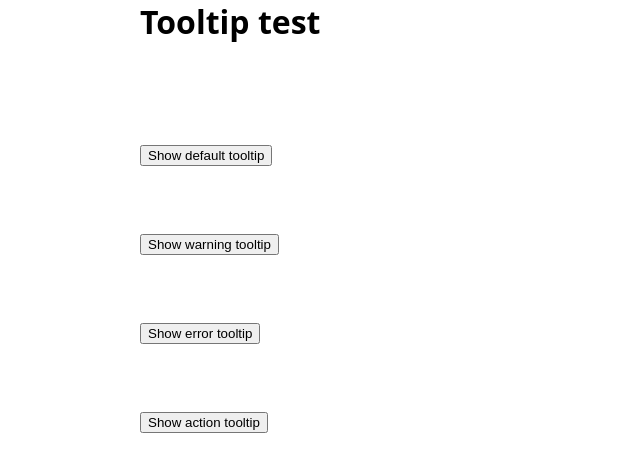
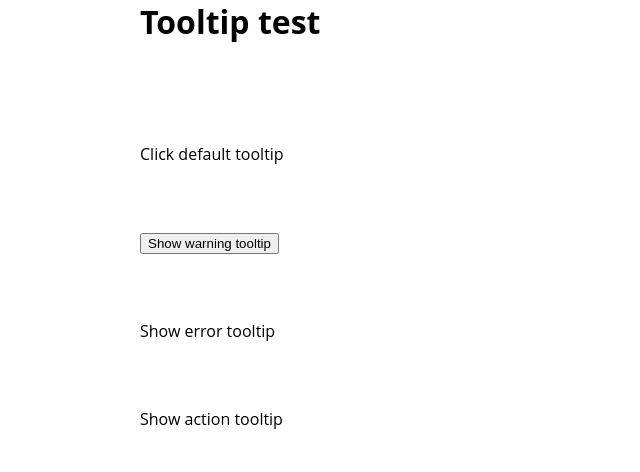
Before and after one commit to jerzyz-visma/floating-tooltip, a Vue app: page / in a window 1280 px wide. Shown: the top 472 px of the page, without its empty margins (0-640 px from the left). Built offline with nearby package versions, Linux system fonts and the light colour scheme.

Commit message:
Add prop for triggerTag element

```diff
--- a/src/App.vue
+++ b/src/App.vue
@@ -1,22 +1,21 @@
 <script setup>
 // This starter template is using Vue 3 <script setup> SFCs
 // Check out https://v3.vuejs.org/api/sfc-script-setup.html#sfc-script-setup
-import Tooltip from './components/Tooltip.vue'
-</script>
+import Tooltip from './components/Tooltip.vue'</script>
 
 <template>
   <h1>Tooltip test</h1>
 
   <Tooltip>
-    <button>Show default tooltip</button>
+    Click default tooltip
     <template #content>
       <strong>Tooltip title</strong>
       <p>Default Tooltip <a href="#">link</a></p>
     </template>
   </Tooltip>
   <br><br><br><br>
-  <Tooltip variant="warning">
-    <button>Show warning tooltip</button>
+  <Tooltip triggerTag="button" variant="warning">
+    Show warning tooltip
     <template #content>
       <strong>Tooltip title</strong>
       <p>Warning Tooltip <a href="#">link</a></p>
@@ -24,7 +23,7 @@ import Tooltip from './components/Tooltip.vue'
   </Tooltip>
   <br><br><br><br>
   <Tooltip variant="error">
-    <button>Show error tooltip</button>
+    Show error tooltip
     <template #content>
       <strong>Tooltip title</strong>
       <p>Error Tooltip <a href="#">link</a></p>
@@ -32,7 +31,7 @@ import Tooltip from './components/Tooltip.vue'
   </Tooltip>
   <br><br><br><br>
   <Tooltip variant="action">
-    <button>Show action tooltip</button>
+    Show action tooltip
     <template #content>
       <p>Action Tooltip <a href="#">link</a></p>
     </template>
@@ -52,6 +51,7 @@ import Tooltip from './components/Tooltip.vue'
   --red-70: #d93644;
   --red-80: #d11525;
 }
+
 html, body, #app {
   height: 100%;
   min-height: 100vh;
--- a/src/components/Tooltip.vue
+++ b/src/components/Tooltip.vue
@@ -1,50 +1,64 @@
 <template>
-  <div
-    class="tooltip-trigger"
+  <component
+    :is="triggerTag"
     ref="triggerRef"
     aria-describedby="tooltip"
-    @click="onClick"
-    @mouseenter="onHover"
-    @mouseout="onLeave"
-
+    class="tooltip-trigger"
+    @click="onToggle"
+    @mouseenter="onMouseEnter"
+    @mouseout="onMouseOut"
   >
-    <slot />
-  </div>
+    <slot/>
+  </component>
   <teleport to="body">
     <transition name="fade">
       <div
         v-if="isOpened"
+        ref="tooltipRef"
+        :class="classes"
+        :style="cssVars"
         class="tooltip"
-        ref="tooltipRef"
         role="tooltip"
-        @mouseenter="onHover"
-        @mouseout="onLeave"
-        :style="cssVars"
-        :class="classes"
+        @mouseenter="onMouseEnter"
+        @mouseout="onMouseOut"
       >
-        <slot name="content">Default Tooltip content</slot>
-        <div class="arrow" ref="arrowRef" />
+        <slot name="content">Default content</slot>
+        <div ref="arrowRef" class="arrow"/>
       </div>
     </transition>
   </teleport>
 </template>
 
-<script setup lang="ts">
-import { computed, nextTick, onMounted, onRenderTriggered, ref, toRefs, watch, watchEffect } from "vue";
-import { arrow, computePosition, shift, flip, offset } from '@floating-ui/dom';
-import useWindowResize from "../hooks/useWindowResize";
+<script lang="ts" setup>
+import { computed, nextTick, onMounted, onUnmounted, PropType, ref, watch } from "vue";
+import { arrow, computePosition, flip, offset, shift } from '@floating-ui/dom';
+import { MiddlewareData, Placement } from '@floating-ui/core'
+import useWindowResize from "./useWindowResize";
 
-interface Props {
-  variant?: string,
-  offsetProp?: number,
-  placementProp?: string,
-}
-type Variants = ''|'error'|'warning'|'action'
+type Trigger = 'hover' | 'focus' | 'toggle';
+type Variant = '' | 'error' | 'warning' | 'action'
 
-const { variant, offsetProp = 10, placementProp = 'top'} = defineProps<Props>()
-
-// const { offsetProp, placementProp } = toRefs(props);
-const { width, height } = useWindowResize();
+const {offsetProp, placementProp, trigger, triggerTag, variant} = defineProps({
+  offsetProp: {
+    type: Number,
+    default: 10
+  },
+  placementProp: {
+    type: String as PropType<Placement>,
+    default: 'top'
+  },
+  trigger: {
+    type: [String, Array] as PropType<Trigger | Trigger[]>,
+    default: () => ["hover", "focus"]
+  },
+  triggerTag: {
+    type: String,
+    default: 'span'
+  },
+  variant: {
+    type: String as PropType<Variant>,
+  },
+})
 
 const triggerRef = ref<HTMLElement | null>(null);
 const tooltipRef = ref<HTMLElement | null>(null);
@@ -62,18 +76,18 @@ const classes = computed(() => {
 });
 
 async function updatePosition() {
-  if (!triggerRef.value || !tooltipRef.value) return
-  console.log(arrowRef.value)
-  const { x, y, placement, middlewareData } = await computePosition(
+  if (!triggerRef.value || !tooltipRef.value || !arrowRef.value) return
+
+  const {x, y, placement, middlewareData} = await computePosition(
     triggerRef.value,
     tooltipRef.value,
     {
-      placement: placementProp,
+      placement: placementProp || 'top',
       middleware: [
         offset(offsetProp), // Middleware behavior is dependent on order.
         flip(),
-        shift({ padding: 5 }),
-        arrow({ element: arrowRef.value })
+        shift({padding: 5}),
+        arrow({element: arrowRef.value})
       ]
     }
   );
@@ -83,14 +97,15 @@ async function updatePosition() {
     top: `${y}px`,
   });
 
-  const { x: arrowX, y: arrowY } = middlewareData.arrow;
+  const arrowX = (middlewareData as MiddlewareData)?.arrow?.x || ''
+  const arrowY = (middlewareData as MiddlewareData)?.arrow?.y || ''
 
-  const staticSide = {
+  const staticSide: string = ({
     top: 'bottom',
     right: 'left',
     bottom: 'top',
     left: 'right',
-  }[placement.split('-')[0]];
+  }[placement.split('-')[0]] as string);
 
   Object.assign(arrowRef.value.style, {
     left: arrowX != null ? `${arrowX}px` : '',
@@ -106,15 +121,15 @@ const getParentList = (element: HTMLElement): HTMLElement[] =>
     ? []
     : [element.parentElement].concat(getParentList(element.parentElement));
 
-async function onClick() {
+function onToggle() {
   isOpened.value = !isOpened.value
 }
 
-function onHover(event: MouseEvent) {
+function onMouseEnter(event: MouseEvent) {
   isOpened.value = true
 }
 
-function onLeave(event: MouseEvent) {
+function onMouseOut(event: MouseEvent) {
   const parentList = getParentList(event.relatedTarget as HTMLElement)
 
   const isTooltipHovered = parentList.some(
@@ -122,6 +137,16 @@ function onLeave(event: MouseEvent) {
   ) || event.relatedTarget === tooltipRef.value
 
   if (isTooltipHovered) return;
+  isOpened.value = false;
+}
+
+function onFocus(event: FocusEvent) {
+  console.log('focus')
+  isOpened.value = true
+}
+
+function onBlur(event: FocusEvent) {
+  console.log('blur')
   isOpened.value = false;
 }
 
@@ -133,6 +158,8 @@ watch(isOpened, (value) => {
   }
 })
 
+const {width, height} = useWindowResize();
+
 watch([width, height], () => {
   if (isOpened.value) {
     nextTick(() => {
@@ -141,19 +168,52 @@ watch([width, height], () => {
   }
 })
 
-onMounted( () => {
-  console.log("props", offsetProp.value, placementProp.value)
+function handleTriggers() {
+  [].concat(trigger).forEach((t: Trigger) => {
+    switch (t) {
+      case "toggle": {
+        if (!triggerRef.value) return;
+        console.log('toggle listener');
+        triggerRef.value.addEventListener("click", onToggle);
+        break;
+      }
+
+      case "hover": {
+        if (!triggerRef.value || !tooltipRef.value) return;
+
+        triggerRef.value.addEventListener("mouseenter", onMouseEnter)
+        triggerRef.value.addEventListener("mouseout", onMouseOut)
+        tooltipRef.value.addEventListener("mouseenter", onMouseEnter)
+        tooltipRef.value.addEventListener("mouseout", onMouseOut)
+        break;
+      }
+
+      case "focus": {
+        if (!triggerRef.value) return;
+
+        triggerRef.value.addEventListener("focus", onFocus);
+        triggerRef.value.addEventListener("blur", onBlur);
+        break;
+      }
+    }
+  });
+}
+
+onMounted(() => {
+  // handleTriggers();
 })
 
-onRenderTriggered(() => {
-  console.log('render triggered');
-})
+onUnmounted(() => {
+  // controller.abort();
+  // documentController?.abort();
+});
 </script>
 
 <style scoped>
 .tooltip-trigger {
   display: inline-block;
 }
+
 .tooltip {
   --tooltip-background: var(--neutral-05);
   --tooltip-border-color: var(--neutral-70);
@@ -166,10 +226,7 @@ onRenderTriggered(() => {
   --arrow-size: 12px;
   --offset: 10px;
   background: var(--tooltip-background);
-  border:
-    var(--tooltip-border-width)
-    var(--tooltip-border-style)
-    var(--tooltip-border-color);
+  border: var(--tooltip-border-width) var(--tooltip-border-style) var(--tooltip-border-color);
   color: var(--tooltip-content-color);
   border-radius: var(--tooltip-border-radius);
   box-shadow: 0 5px 10px var(--tooltip-shadow);
@@ -181,15 +238,16 @@ onRenderTriggered(() => {
   text-align: center;
   z-index: 1000;
 }
+
 .tooltip::before {
   content: '';
   display: block;
   background: transparent;
-  width:  calc(100% + var(--offset)*2);
-  height: calc(100% + var(--offset)*2);
+  width: calc(100% + var(--offset) * 2);
+  height: calc(100% + var(--offset) * 2);
   position: absolute;
-  top: calc(var(--offset)*-1);
-  left: calc(var(--offset)*-1);
+  top: calc(var(--offset) * -1);
+  left: calc(var(--offset) * -1);
   z-index: -1;
 }
 
@@ -200,10 +258,7 @@ onRenderTriggered(() => {
 .tooltip .arrow {
   position: absolute;
   background: var(--tooltip-background);
-  border:
-    var(--tooltip-border-width)
-    var(--tooltip-border-style)
-    var(--tooltip-border-color);
+  border: var(--tooltip-border-width) var(--tooltip-border-style) var(--tooltip-border-color);
   border-left: none;
   border-top: none;
   width: var(--arrow-size);
@@ -214,6 +269,7 @@ onRenderTriggered(() => {
 :slotted(p) {
   margin: 0;
 }
+
 :slotted(strong) {
   color: var(--tooltip-title-color);
   display: block;
@@ -233,6 +289,7 @@ onRenderTriggered(() => {
   --tooltip-title-color: var(--red-80);
   --tooltip-shadow: rgba(217, 54, 68, 0.15);
 }
+
 .tooltip-action {
   --tooltip-background: var(--neutral-90);
   --tooltip-border-color: var(--neutral-90);
@@ -243,7 +300,7 @@ onRenderTriggered(() => {
 
 .fade-enter-active,
 .fade-leave-active {
-  transition: opacity 0.5s ease;
+  transition: opacity 0.2s ease;
 }
 
 .fade-enter-from,
--- a/src/hooks/useWindowResize.js
+++ b/src/components/useWindowResize.ts
@@ -1,6 +1,6 @@
-import { onMounted, onUnmounted, ref, watchEffect } from "vue";
+import { onMounted, onUnmounted, ref } from "vue";
 
-function useWindowResize() {
+export function useWindowResize() {
   const width = ref(0);
   const height = ref(0);
 
```
Also changed, not shown: src/components/helpers.ts (added, +10 -0 lines).
